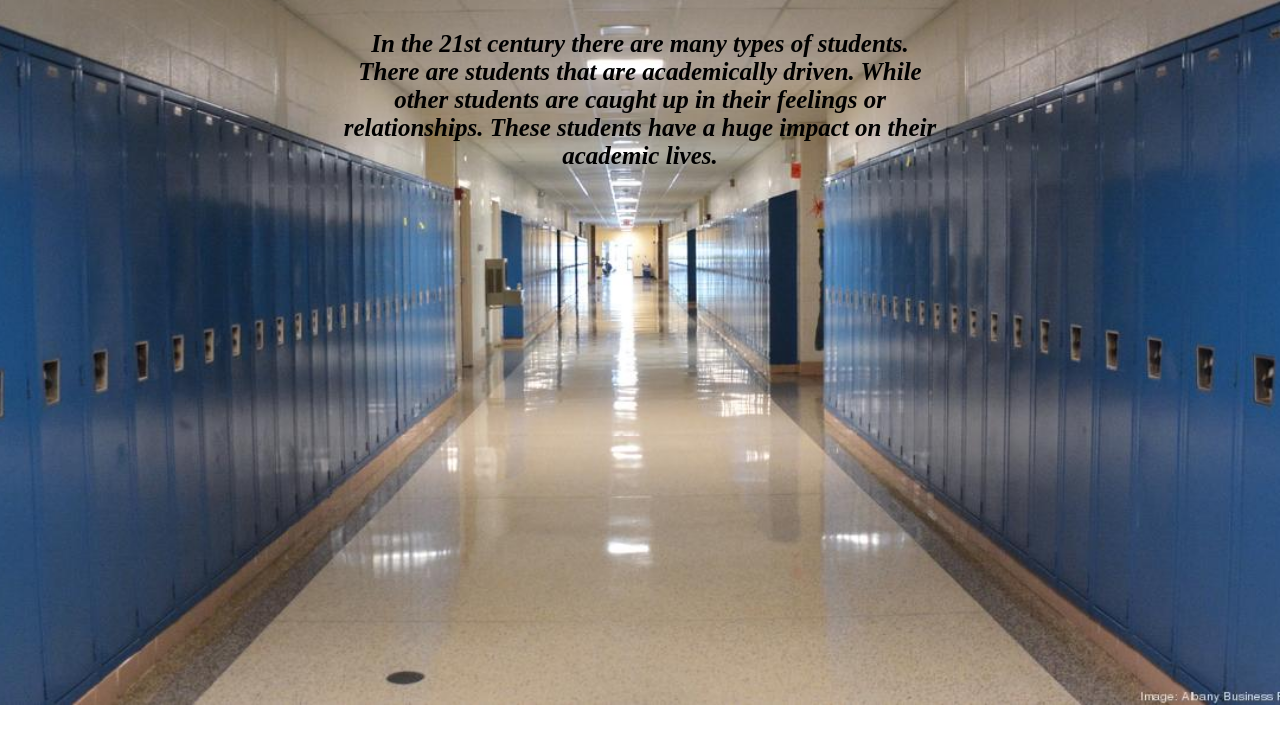
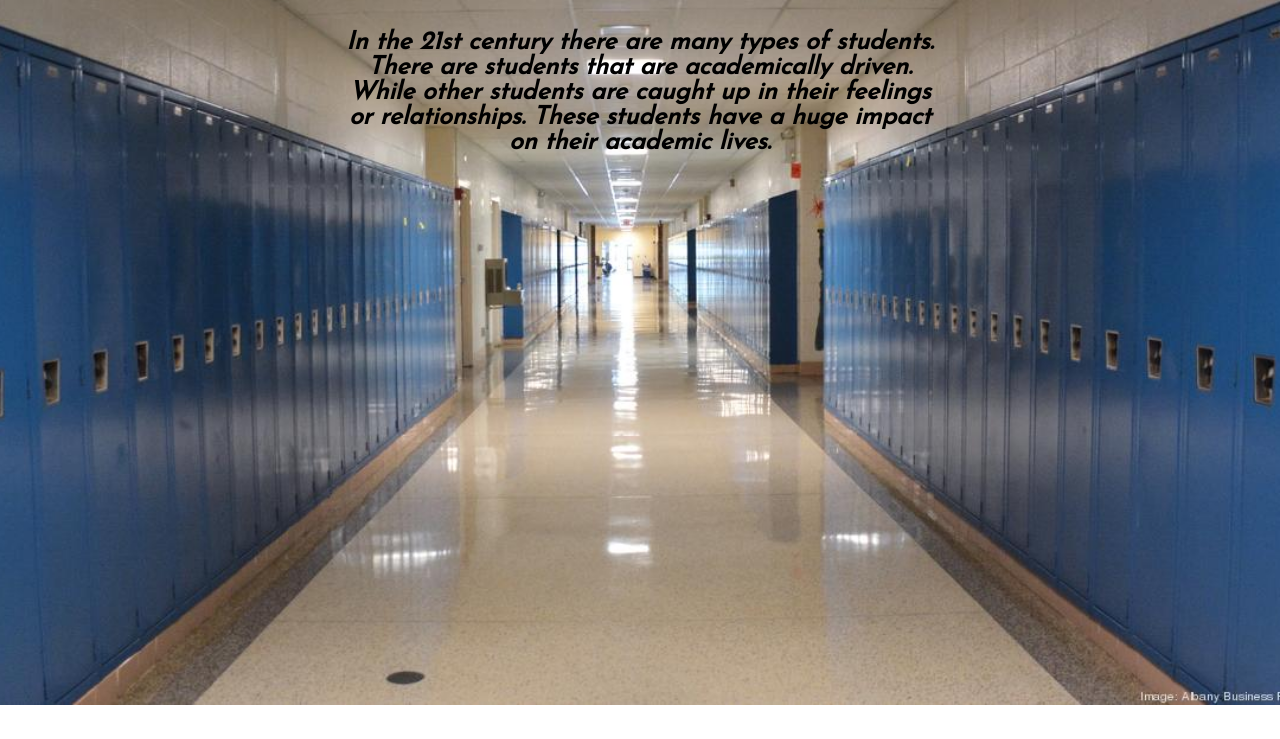
Before and after one commit to Shuquanh9009/crazy-hs, a plain HTML site: page index.html in a window 1280 px wide. Shown: the part 95-834 px from the top of the page. Drawn offline with Linux system fonts and the light colour scheme.

Commit message:
add font style

```diff
--- a/index.html
+++ b/index.html
@@ -6,6 +6,7 @@
   <title>Modern Generation of H.S Students</title>
   <link rel="stylesheet" href="style.css" type="text/css">
 </head>
+<link href="https://fonts.googleapis.com/css?family=Josefin+Sans|Mukta" rel="stylesheet">
 
 <body>
 
--- a/style.css
+++ b/style.css
@@ -40,6 +40,8 @@
   max-width: 600px;
   color: black;
   font-style: italic;
+  font-family: 'Josefin Sans', sans-serif;
+  font-weight: bolder
 
 
 }
```
